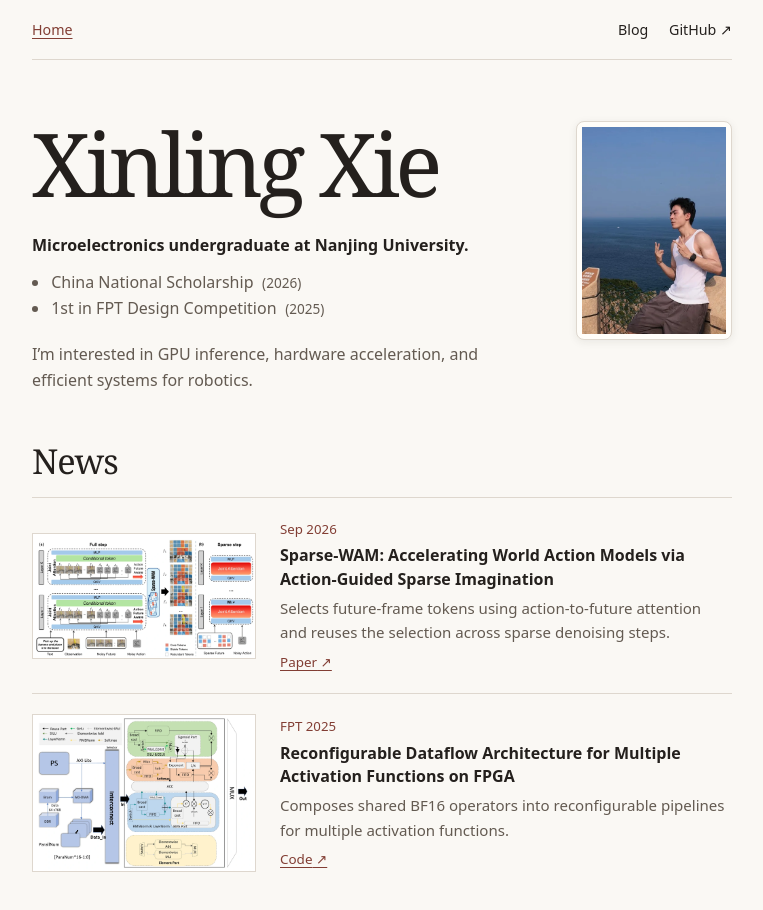
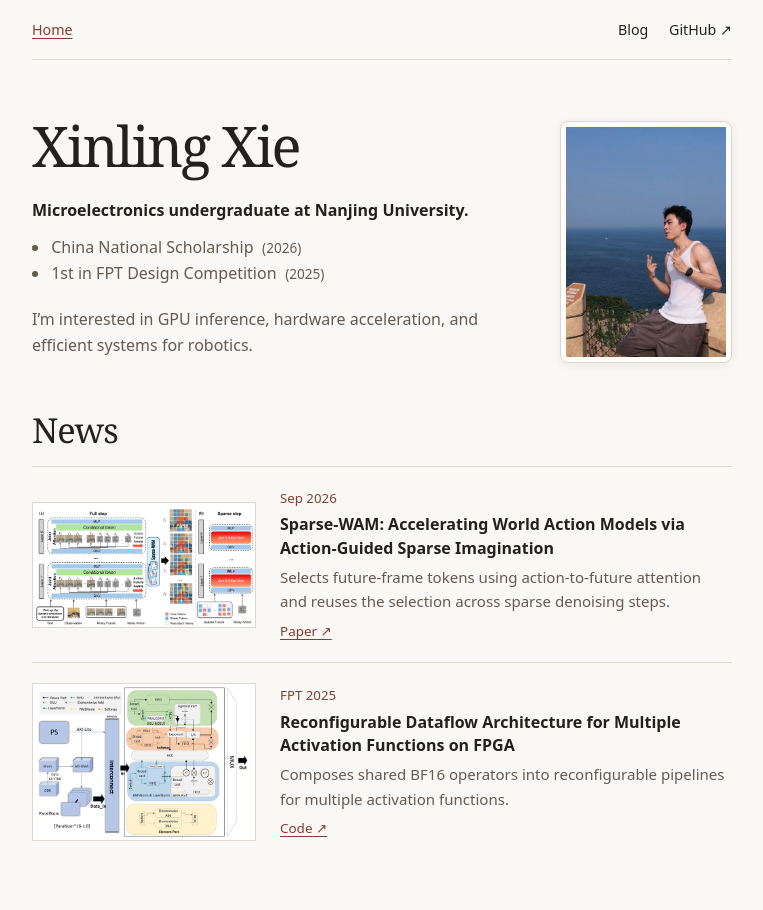
Before and after one commit to Rockylix/rockylix.github.io, an Astro site: page / in a window 1280 px wide. Shown: the whole page, without its empty margins (258-1021 px from the left). Built offline with nearby package versions, Linux system fonts and the light colour scheme; Astro itself is replaced by a stand-in of ours.

Commit message:
Balance the homepage name and portrait

```diff
--- a/src/site.css
+++ b/src/site.css
@@ -48,7 +48,11 @@ nav { display: flex; align-items: center; width: 100%; gap: 1.3rem; font-size: .
 nav a { display: inline-block; padding-block: .66rem; text-decoration: none; }
 nav a[aria-current], nav a:hover { color: var(--accent); text-decoration: underline; }
 
-.profile { padding-block: 3.45rem 3rem; }
+.profile {
+  --portrait-width: 172px;
+  padding-block: 3.45rem 3rem;
+}
+.profile h1 { font-size: clamp(2.8rem, 5.5vw, 3.5rem); letter-spacing: -.04em; }
 .education { margin-top: 1.25rem; font-weight: 550; text-wrap: pretty; }
 .honors { margin: .65rem 0 0; padding-left: 1.1rem; color: var(--muted); }
 .honors li { padding-left: .1rem; }
@@ -69,7 +73,7 @@ nav a[aria-current], nav a:hover { color: var(--accent); text-decoration: underl
 .entry a:hover { text-decoration: underline; }
 .entry p { color: var(--muted); margin-top: .3rem; font-size: .94rem; }
 .portrait-frame {
-  width: min(156px, 100%);
+  width: min(var(--portrait-width), 100%);
   margin-block-start: 1rem;
   padding: 5px;
   border: 1px solid var(--line);
@@ -102,7 +106,7 @@ nav a[aria-current], nav a:hover { color: var(--accent); text-decoration: underl
 @media (min-width: 760px) {
   .profile {
     display: grid;
-    grid-template-columns: minmax(0, 1fr) 156px;
+    grid-template-columns: minmax(0, 1fr) var(--portrait-width);
     gap: 2.15rem;
     align-items: start;
   }
```
